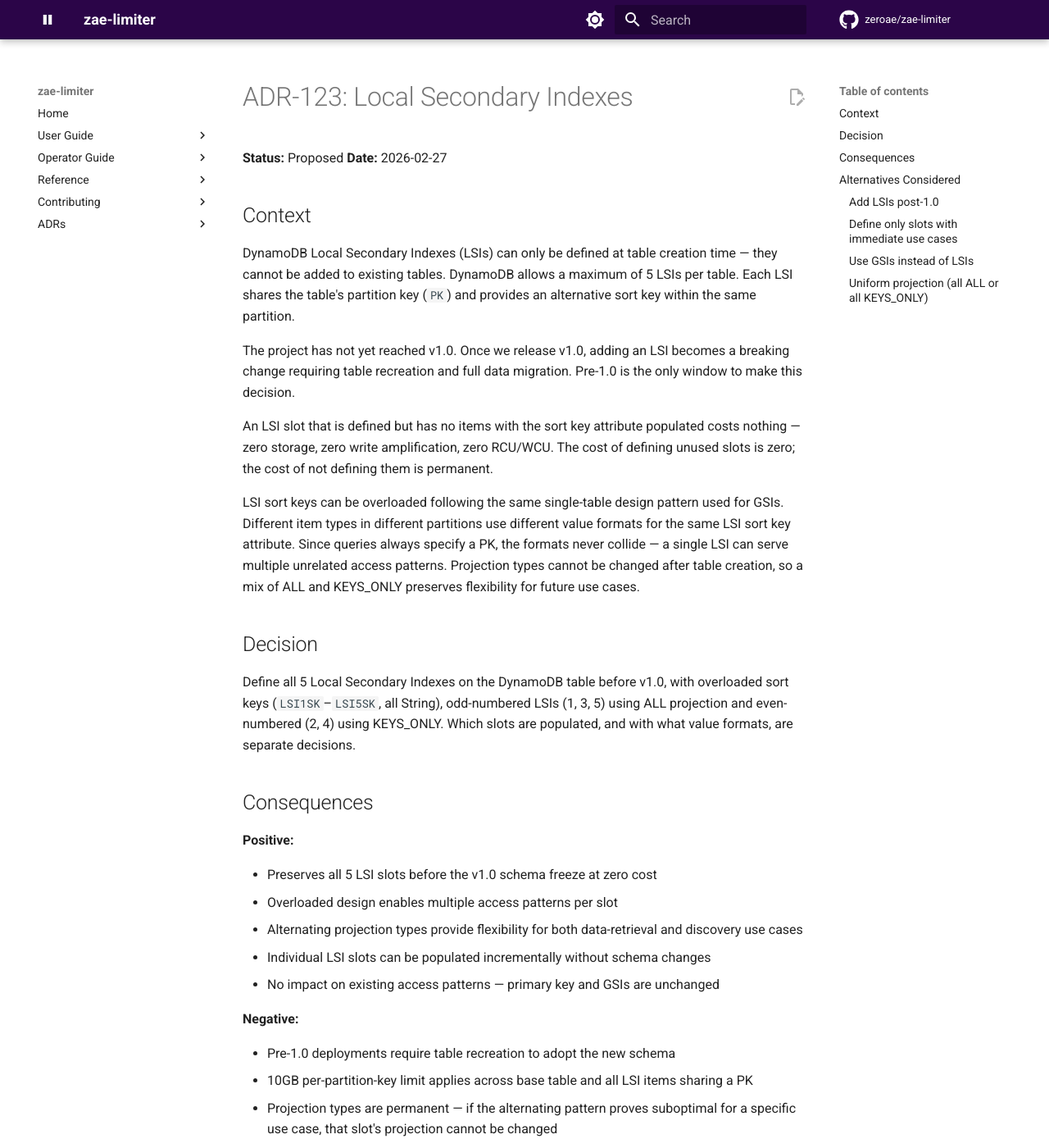
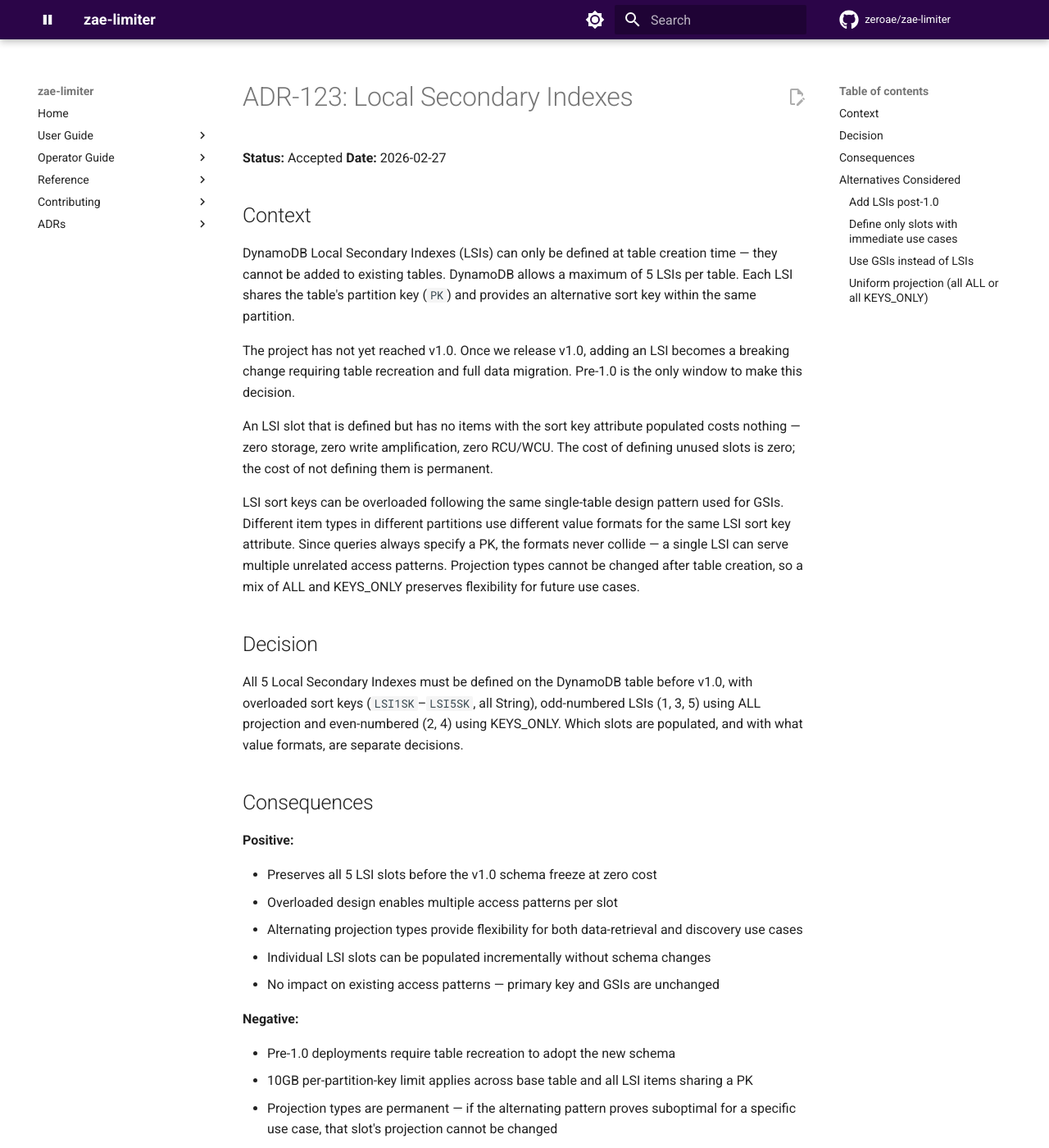
Before and after one commit to zeroae/zae-limiter, an MkDocs documentation site: the page built from docs/adr/123-local-secondary-indexes.md, in a window 1280 px wide and 1400 px high. Shown: the whole window at 82% size. Built offline with MkDocs 1.6.1 and Material for MkDocs 9.7.7, drawn with Linux system fonts in a browser that asks for light colours; comment, search, counter and statistics services are not loaded; the version menu is left out.

Commit message:
📝 docs(adr): accept ADR-123 local secondary indexes
Use enforceable "must" language per ADR-000 format standard and
transition status from Proposed to Accepted after consistency check
against all existing accepted ADRs found no conflicts.

Co-Authored-By: Claude Opus 4.6 <noreply@anthropic.com>

```diff
--- a/docs/adr/123-local-secondary-indexes.md
+++ b/docs/adr/123-local-secondary-indexes.md
@@ -1,6 +1,6 @@
 # ADR-123: Local Secondary Indexes
 
-**Status:** Proposed
+**Status:** Accepted
 **Date:** 2026-02-27
 
 ## Context
@@ -15,7 +15,7 @@ LSI sort keys can be overloaded following the same single-table design pattern u
 
 ## Decision
 
-Define all 5 Local Secondary Indexes on the DynamoDB table before v1.0, with overloaded sort keys (`LSI1SK`–`LSI5SK`, all String), odd-numbered LSIs (1, 3, 5) using ALL projection and even-numbered (2, 4) using KEYS_ONLY. Which slots are populated, and with what value formats, are separate decisions.
+All 5 Local Secondary Indexes must be defined on the DynamoDB table before v1.0, with overloaded sort keys (`LSI1SK`–`LSI5SK`, all String), odd-numbered LSIs (1, 3, 5) using ALL projection and even-numbered (2, 4) using KEYS_ONLY. Which slots are populated, and with what value formats, are separate decisions.
 
 ## Consequences
 
```
